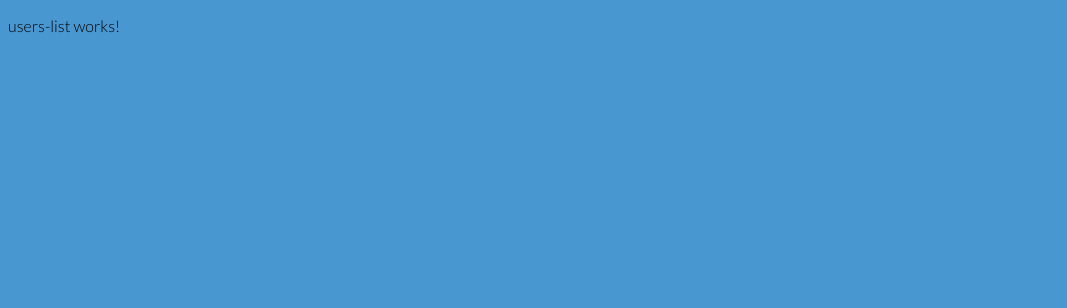
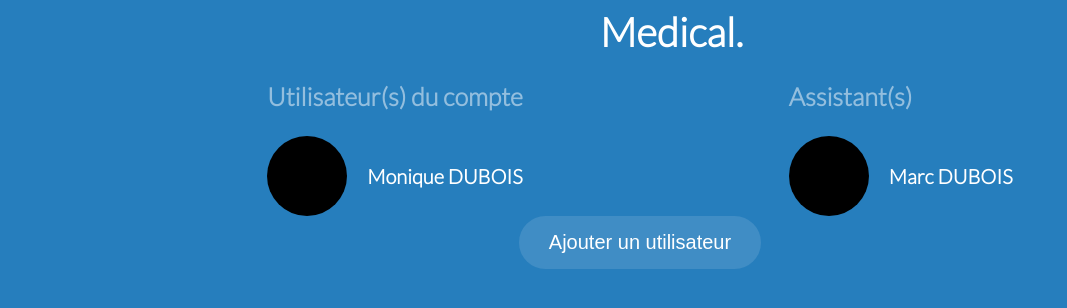
Before and after one commit to LoicSibilski/Medicaments, an Angular app in the folder angular-medicament/: page /users/list in a window 1280 px wide. Shown: the top 308 px of the page, without its empty margins (0-1067 px from the left). Built offline with nearby package versions, Linux system fonts and the light colour scheme.

Commit message:
user list fait

```diff
--- a/angular-medicament/src/app/feature/users/pages/users-list/users-list.component.css
+++ b/angular-medicament/src/app/feature/users/pages/users-list/users-list.component.css
@@ -0,0 +1,53 @@
+p {
+    color:#93BEDE;
+    font-size: 25px;
+    font-weight: bold;
+}
+
+.profile-picture{
+    width: 80px;
+    height: 80px;
+    background-color: black;
+    border-radius: 40px;
+}
+
+span{
+    font-size: 20px;
+    font-weight: bold;
+    color:white;
+    padding-left: 20px;
+}
+
+.profile{
+    display: flex;
+    align-items: center;
+}
+
+h1{
+    color: white;
+    font-weight: bolder;
+    font-size: 40px;
+    margin: auto;
+    width: 80px;
+}
+
+button{
+    background-color: #408DC5;
+    color: white;
+    padding: 15px 30px;
+    border: none;
+    border-radius: 50px;
+    font-size: 20px;
+}
+
+#button-container{
+    display: flex;
+    justify-content: center;
+}
+
+#affichage{
+    margin: auto;
+    width: 80%;
+    display: flex;
+    justify-content: space-around;
+}
--- a/angular-medicament/src/app/feature/users/pages/users-list/users-list.component.html
+++ b/angular-medicament/src/app/feature/users/pages/users-list/users-list.component.html
@@ -1 +1,23 @@
-<p>users-list works!</p>
+<h1>Medical.</h1>
+
+<div id="affichage">
+    <div id="users-area">
+        <p>Utilisateur(s) du compte</p>
+        <div class="profile">
+            <div class="profile-picture"></div>
+            <span>Monique DUBOIS</span>
+        </div>
+    </div>
+
+    <div id="others-area">
+        <p>Assistant(s)</p>
+        <div class="profile">
+            <div class="profile-picture"></div>
+            <span>Marc DUBOIS</span>
+        </div>
+    </div>
+</div>
+
+<div id="button-container">
+    <button routerLink="/users/create">Ajouter un utilisateur</button>
+</div>
--- a/angular-medicament/src/styles.css
+++ b/angular-medicament/src/styles.css
@@ -1,5 +1,5 @@
 /* You can add global styles to this file, and also import other style files */
 body{
     font-family: 'Lato', sans-serif;
-    background-color: #4997D1;
+    background-color: #267EBD;
 }
```
